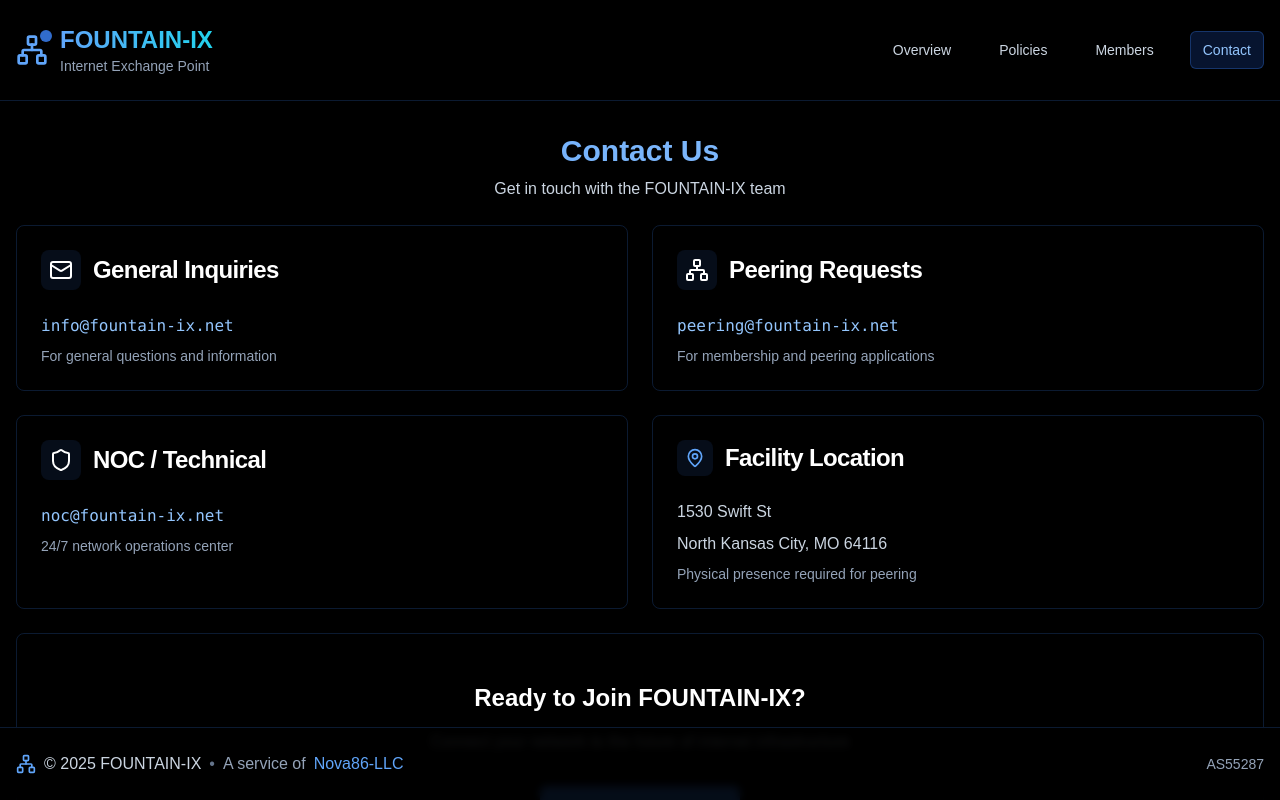
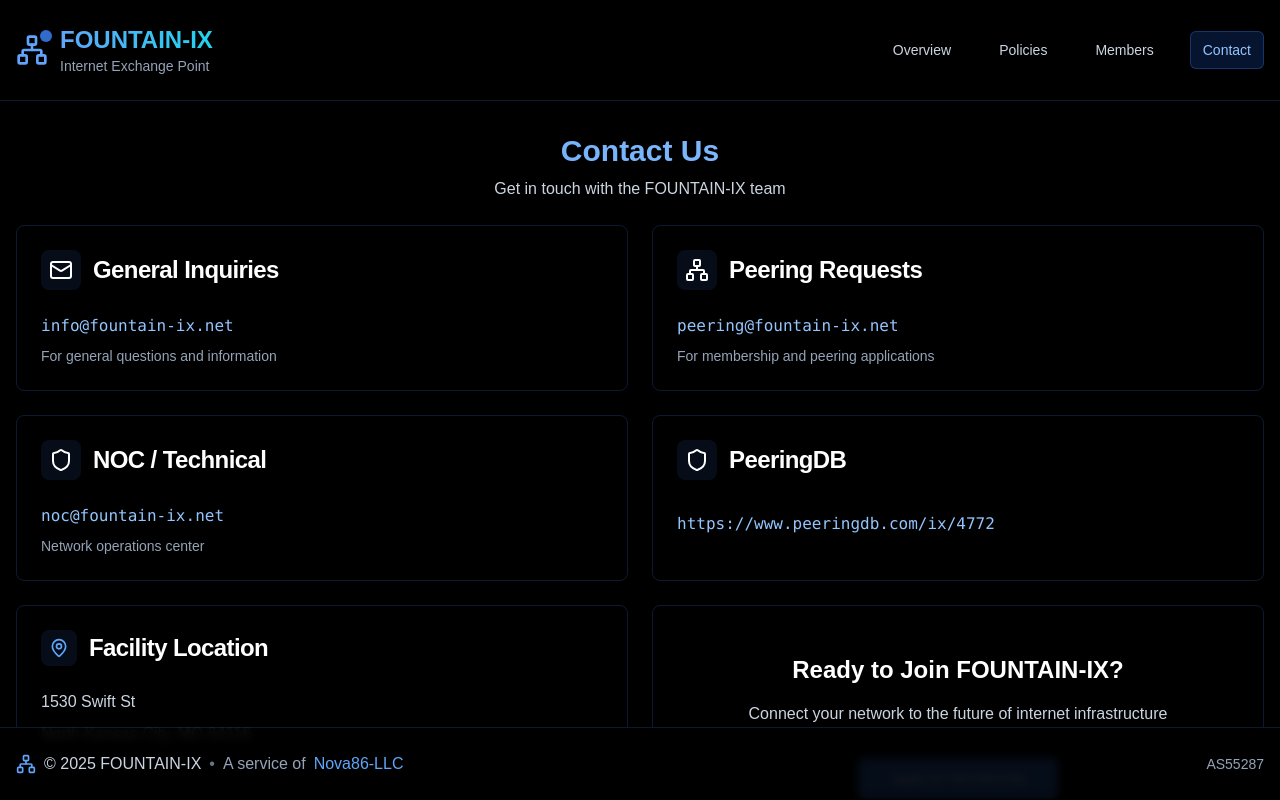
Before and after one commit to TenForceFalls/fountain-ix, a Next.js app: page / in a window 1280 px wide. Both pictures are taken after a click on the button "Contact". Shown: the top 800 px of the page. Built offline with nearby package versions, Linux system fonts and the light colour scheme.

Commit message:
Cards update

```diff
--- a/app/page.tsx
+++ b/app/page.tsx
@@ -216,7 +216,8 @@ export default function Component() {
             <div className="grid grid-cols-1 md:grid-cols-2 gap-6">
               <ContactCard icon={<Mail />} title="General Inquiries" email="info@fountain-ix.net" description="For general questions and information" />
               <ContactCard icon={<Network />} title="Peering Requests" email="peering@fountain-ix.net" description="For membership and peering applications" />
-              <ContactCard icon={<Shield />} title="NOC / Technical" email="noc@fountain-ix.net" description="24/7 network operations center" />
+              <ContactCard icon={<Shield />} title="NOC / Technical" email="noc@fountain-ix.net" description="Network operations center" />
+              <ContactCard icon={<Shield />} title="PeeringDB" link="https://www.peeringdb.com/ix/4772"/>
               <Card className="bg-transparent border border-blue-500/20 backdrop-blur-sm hover:border-blue-400/40 transition-all duration-300">
                 <CardHeader>
                   <CardTitle className="text-white flex items-center space-x-3">
@@ -229,12 +230,9 @@ export default function Component() {
                 <CardContent className="space-y-2">
                   <p className="text-slate-300">1530 Swift St</p>
                   <p className="text-slate-300">North Kansas City, MO 64116</p>
-                  <p className="text-slate-400 text-sm">Physical presence required for peering</p>
                 </CardContent>
               </Card>
-            </div>
-
-            <Card className="bg-transparent border border-blue-500/20 backdrop-blur-sm">
+            <Card className="bg-transparent border border-blue-500/20 backdrop-blur-sm hover:border-blue-400/40 transition-all duration-300">
               <CardContent className="text-center py-12">
                 <h3 className="text-2xl font-semibold text-white mb-4">Ready to Join FOUNTAIN-IX?</h3>
                 <p className="text-slate-300 mb-8">
@@ -251,6 +249,8 @@ export default function Component() {
                 </Button>
               </CardContent>
             </Card>
+            </div>
+
           </div>
         )}
       </main>
@@ -325,7 +325,7 @@ function SectionHeader({ title, subtitle }: any) {
   )
 }
 
-function ContactCard({ title, email, description, icon }: any) {
+function ContactCard({ title, email, link, description, icon }: any) {
   return (
     <Card className="bg-transparent border border-blue-500/20 backdrop-blur-sm hover:border-blue-400/40 transition-all duration-300">
       <CardHeader>
@@ -336,6 +336,7 @@ function ContactCard({ title, email, description, icon }: any) {
       </CardHeader>
       <CardContent className="space-y-2">
         <p className="text-blue-300 font-mono">{email}</p>
+        <p className="text-blue-300 font-mono">{link}</p>
         <p className="text-slate-400 text-sm">{description}</p>
       </CardContent>
     </Card>
```
